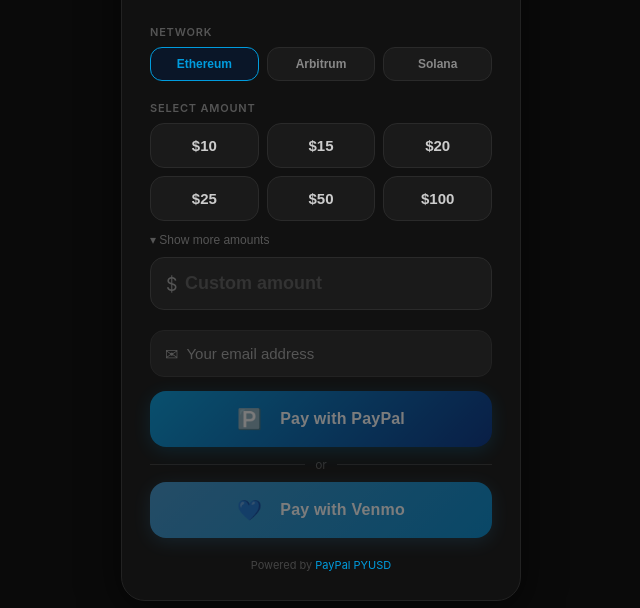
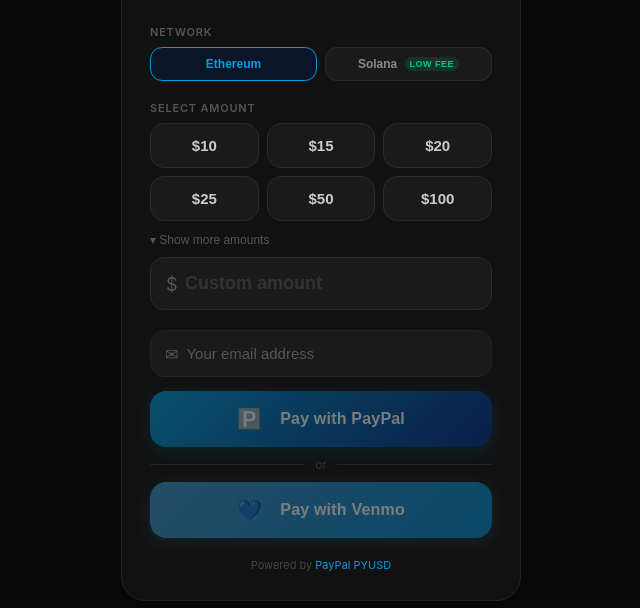
Before and after one commit to taylorjamesbusiness/venmo-paypal.com, a plain HTML site: page index.html in a window 1280 px wide. Shown: the part 192-800 px from the top of the page, without its empty margins (319-959 px from the left). Drawn offline with Linux system fonts and the light colour scheme.

Commit message:
Add low fee badge to Solana network button

```diff
--- a/index.html
+++ b/index.html
@@ -84,6 +84,21 @@
       background: #0a1628;
       border-color: #009cde;
       color: #009cde;
+    }
+
+    /* ── Low fee badge ── */
+    .rec-badge {
+      display: inline-block;
+      background: rgba(0,196,140,0.15);
+      color: #00c48c;
+      font-size: 9px;
+      font-weight: 700;
+      letter-spacing: 0.5px;
+      border-radius: 6px;
+      padding: 2px 5px;
+      margin-left: 4px;
+      vertical-align: middle;
+      text-transform: uppercase;
     }
 
     .amounts-grid {
@@ -250,8 +265,9 @@
   <p class="section-label">Network</p>
   <div class="network-row">
     <button class="net-btn active" data-net="ethereum">Ethereum</button>
-    <button class="net-btn"        data-net="arbitrum">Arbitrum</button>
-    <button class="net-btn"        data-net="solana">Solana</button>
+    <button class="net-btn" data-net="solana">
+      Solana <span class="rec-badge">low fee</span>
+    </button>
   </div>
 
   <p class="section-label">Select Amount</p>
@@ -316,7 +332,6 @@
 <div class="toast" id="toast"></div>
 
 <script>
-  // ── Config ──
   const API_URL = "https://dkmgvtfkffovimoupnwe.supabase.co/functions/v1/invoice-create";
 
   let selectedNetwork = "ethereum";
@@ -366,7 +381,6 @@
     setTimeout(() => { t.className = "toast"; }, 3200);
   }
 
-  // ── Create invoice → redirect to invoice.html ──
   async function createInvoice(via) {
     const email = document.getElementById("recipientEmail").value.trim();
     if (!email) {
@@ -398,7 +412,6 @@
       const data = await res.json();
       if (!res.ok) throw new Error(data.error || "Invoice creation failed");
 
-      // Redirect to invoice 2nd page
       const invoiceId = data.invoice_id || data.id;
       if (invoiceId) {
         window.location.href = `invoice.html?id=${invoiceId}`;
```
